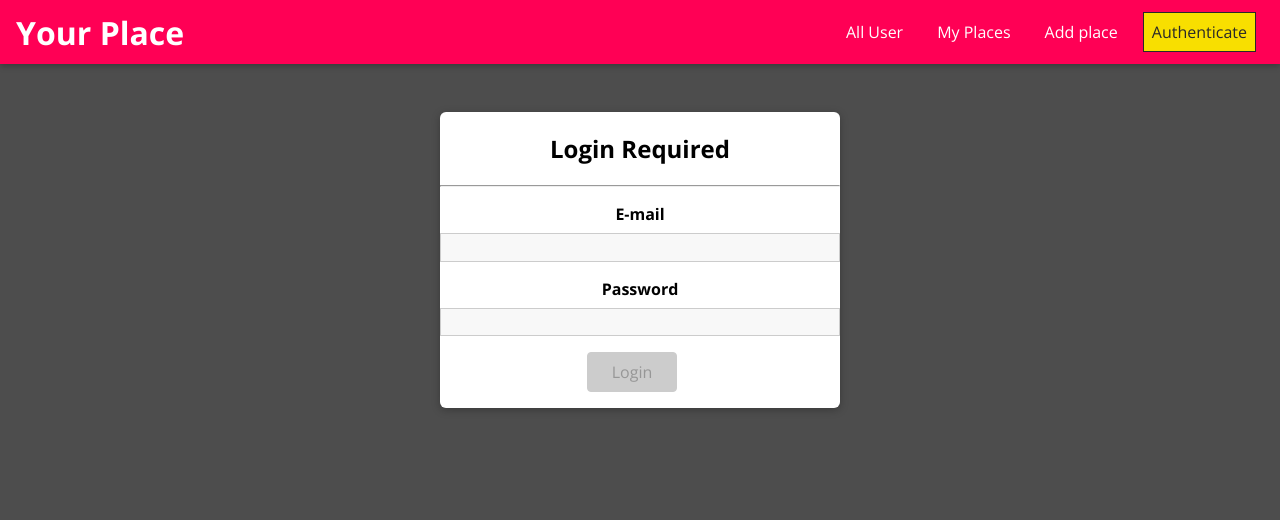
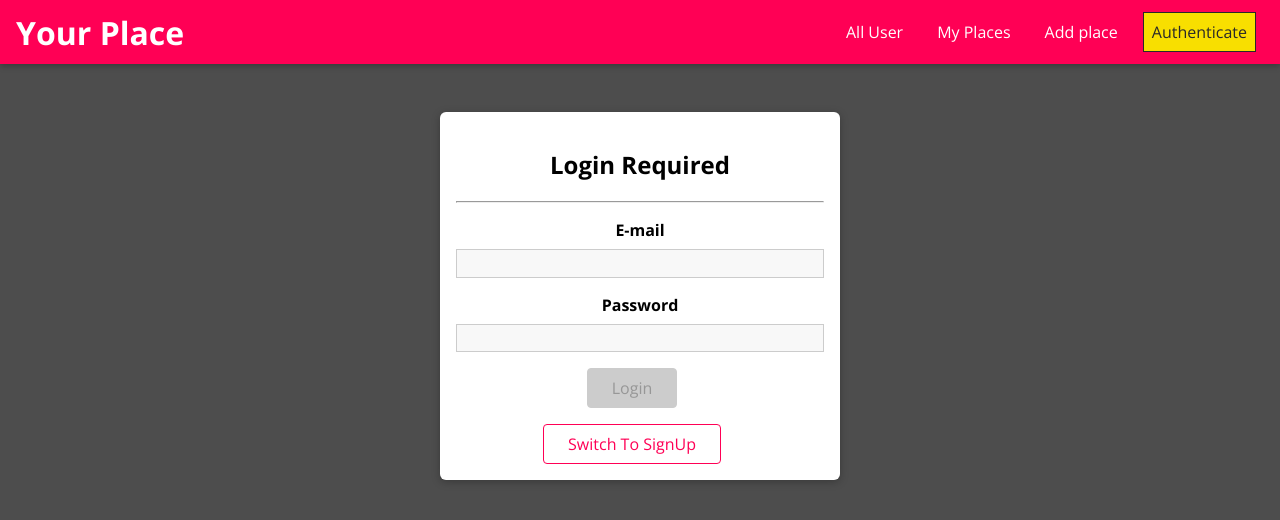
Before and after one commit to WebKBS/MERN, a React (Create React App) app in the folder project/: page /auth in a window 1280 px wide. Shown: the top 520 px of the page. Built offline with nearby package versions, Linux system fonts and the light colour scheme.

Commit message:
login과 signup 스위치 모드 만들기

```diff
--- a/project/src/shared/hooks/form-hook.js
+++ b/project/src/shared/hooks/form-hook.js
@@ -5,6 +5,9 @@
     case "INPUT_CHANGE":
       let formIsValid = true;
       for (const inputId in state.inputs) {
+        if (!state.inputs[inputId]) {
+          continue;
+        }
         if (inputId === action.inputId) {
           formIsValid = formIsValid && action.isValid;
         } else {
--- a/project/src/user/pages/Auth.css
+++ b/project/src/user/pages/Auth.css
@@ -8,6 +8,7 @@
   max-width: 25rem;
   margin: 7rem auto;
   text-align: center;
+  padding: 1rem;
 }
 
 .authentication form {
--- a/project/src/user/pages/Auth.js
+++ b/project/src/user/pages/Auth.js
@@ -1,5 +1,5 @@
 import "./Auth.css";
-
+import { useState } from "react";
 import Card from "../../shared/components/UiElement/Card";
 import Input from "../../shared/components/FormElements/Input";
 import Button from "../../shared/components/FormElements/Button";
@@ -7,12 +7,14 @@
 import {
   VALIDATOR_EMAIL,
   VALIDATOR_MINLENGTH,
+  VALIDATOR_REQUIRE,
 } from "../../shared/util/validators";
 
 import { useForm } from "../../shared/hooks/form-hook";
 
 const Auth = () => {
-  const [formState, inputHandler] = useForm(
+  const [isLoginMode, setIsLoginMode] = useState(true);
+  const [formState, inputHandler, setFormData] = useForm(
     {
       email: {
         value: "",
@@ -26,6 +28,28 @@
     false
   );
 
+  const switchModeHandler = () => {
+    if (!isLoginMode) {
+      setFormData(
+        {
+          ...formState.inputs,
+          name: undefined,
+        },
+        formState.inputs.email.isValid && formState.inputs.password.isValid
+      );
+    } else {
+      setFormData(
+        {
+          ...formState.inputs,
+          name: "",
+          isValid: false,
+        },
+        false
+      );
+    }
+    setIsLoginMode((prevMode) => !prevMode);
+  };
+
   const authSubmitHandler = (event) => {
     event.preventDefault();
     console.log(formState.inputs);
@@ -36,6 +60,17 @@
       <h2>Login Required</h2>
       <hr />
       <form onSubmit={authSubmitHandler}>
+        {!isLoginMode && (
+          <Input
+            element="input"
+            id="name"
+            type="text"
+            label="Your Name"
+            validators={[VALIDATOR_REQUIRE()]}
+            errorText="이름을 입력해주세요."
+            onInput={inputHandler}
+          />
+        )}
         <Input
           element="input"
           id="email"
@@ -55,9 +90,12 @@
           onInput={inputHandler}
         />
         <Button type="submit" disabled={!formState.isValid}>
-          Login
+          {isLoginMode ? "Login" : "SignUp"}
         </Button>
       </form>
+      <Button inverse onClick={switchModeHandler}>
+        Switch To {isLoginMode ? "SignUp" : "Login"}
+      </Button>
     </Card>
   );
 };
```
